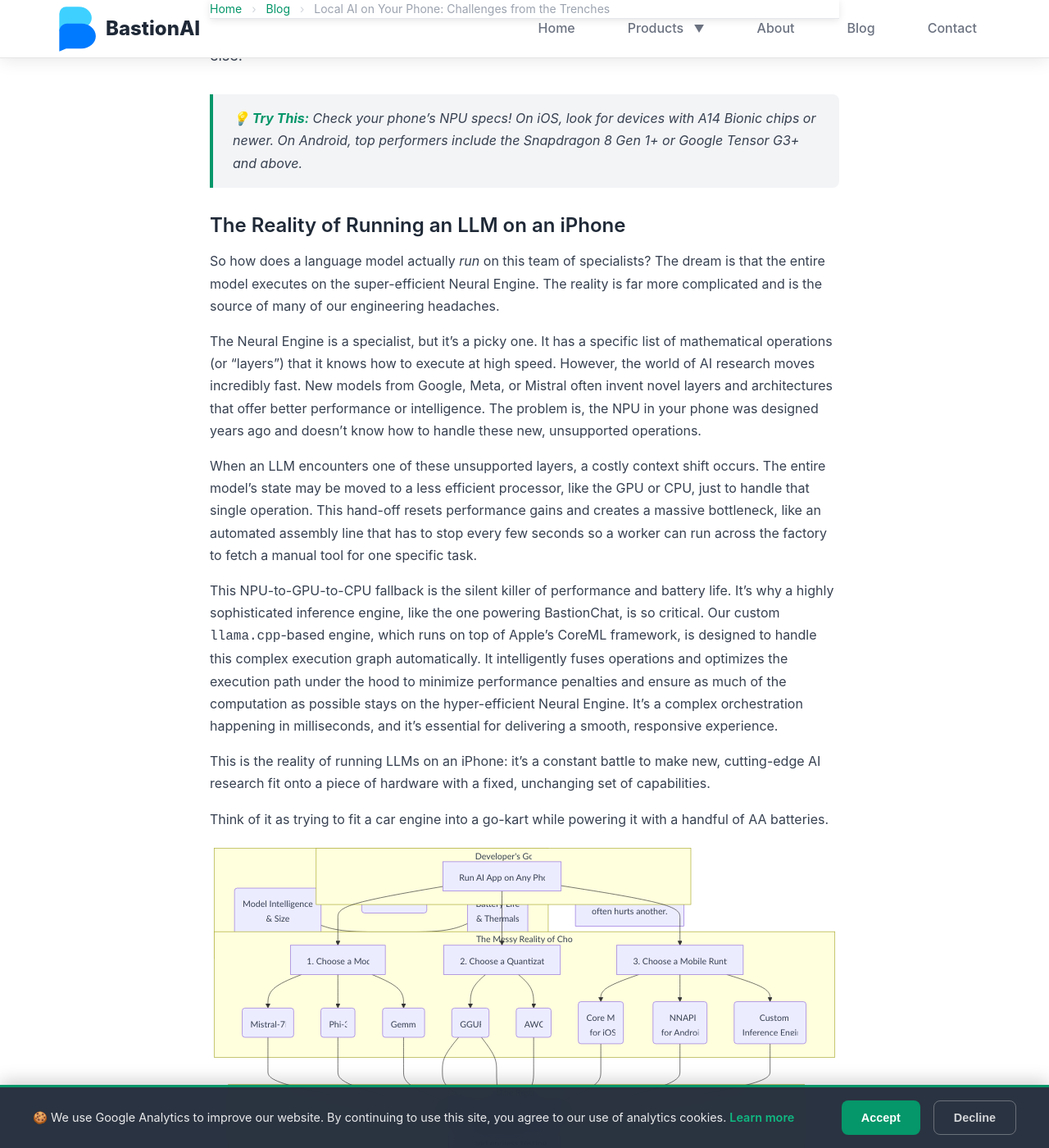
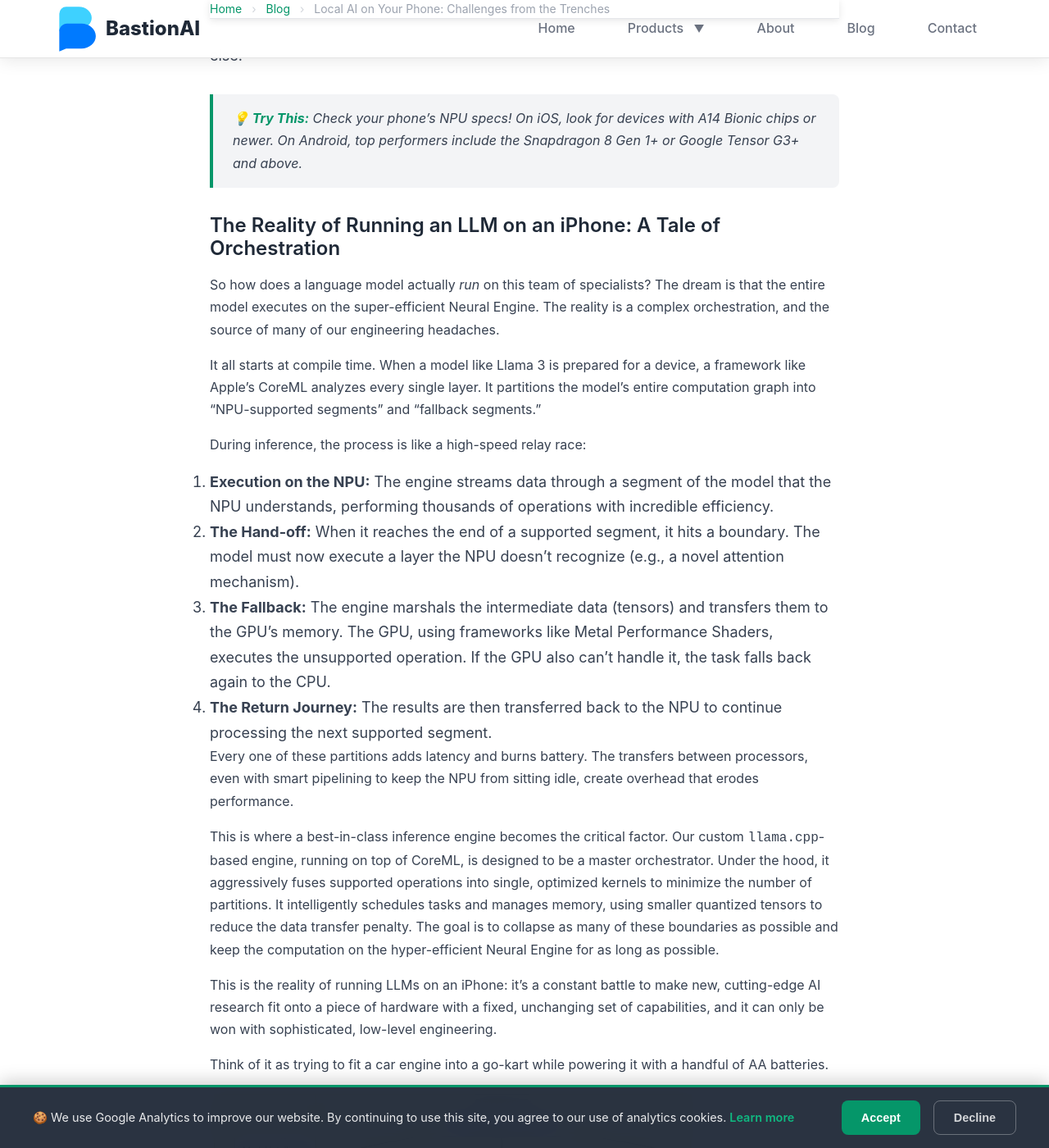
Before and after one commit to BastionAI/bastionai.github.io, a Jekyll site: the page built from _posts/2025-07-10-challenges-local-ai-mobile.md, in a window 1280 px wide and 1400 px high, scrolled down 1661 px. Shown: the whole window at 82% size. Built offline with Jekyll 4.4.1, drawn with Linux system fonts in a browser that asks for light colours.

Commit message:
docs: add deep technical details on LLM inference orchestration

```diff
--- a/_posts/2025-07-10-challenges-local-ai-mobile.md
+++ b/_posts/2025-07-10-challenges-local-ai-mobile.md
@@ -29,17 +29,24 @@
   <p style="margin: 0; font-style: italic;"><strong style="color: #059669;">💡 Try This:</strong> Check your phone’s NPU specs! On iOS, look for devices with A14 Bionic chips or newer. On Android, top performers include the Snapdragon 8 Gen 1+ or Google Tensor G3+ and above.</p>
 </div>
 
-#### The Reality of Running an LLM on an iPhone
+#### The Reality of Running an LLM on an iPhone: A Tale of Orchestration
 
-So how does a language model actually *run* on this team of specialists? The dream is that the entire model executes on the super-efficient Neural Engine. The reality is far more complicated and is the source of many of our engineering headaches.
+So how does a language model actually *run* on this team of specialists? The dream is that the entire model executes on the super-efficient Neural Engine. The reality is a complex orchestration, and the source of many of our engineering headaches.
 
-The Neural Engine is a specialist, but it's a picky one. It has a specific list of mathematical operations (or "layers") that it knows how to execute at high speed. However, the world of AI research moves incredibly fast. New models from Google, Meta, or Mistral often invent novel layers and architectures that offer better performance or intelligence. The problem is, the NPU in your phone was designed years ago and doesn't know how to handle these new, unsupported operations.
+It all starts at compile time. When a model like Llama 3 is prepared for a device, a framework like Apple's CoreML analyzes every single layer. It partitions the model’s entire computation graph into "NPU-supported segments" and "fallback segments."
 
-When an LLM encounters one of these unsupported layers, a costly context shift occurs. The entire model's state may be moved to a less efficient processor, like the GPU or CPU, just to handle that single operation. This hand-off resets performance gains and creates a massive bottleneck, like an automated assembly line that has to stop every few seconds so a worker can run across the factory to fetch a manual tool for one specific task.
+During inference, the process is like a high-speed relay race:
 
-This NPU-to-GPU-to-CPU fallback is the silent killer of performance and battery life. It's why a highly sophisticated inference engine, like the one powering BastionChat, is so critical. Our custom `llama.cpp`-based engine, which runs on top of Apple's CoreML framework, is designed to handle this complex execution graph automatically. It intelligently fuses operations and optimizes the execution path under the hood to minimize performance penalties and ensure as much of the computation as possible stays on the hyper-efficient Neural Engine. It's a complex orchestration happening in milliseconds, and it's essential for delivering a smooth, responsive experience.
+1.  **Execution on the NPU:** The engine streams data through a segment of the model that the NPU understands, performing thousands of operations with incredible efficiency.
+2.  **The Hand-off:** When it reaches the end of a supported segment, it hits a boundary. The model must now execute a layer the NPU doesn’t recognize (e.g., a novel attention mechanism).
+3.  **The Fallback:** The engine marshals the intermediate data (tensors) and transfers them to the GPU's memory. The GPU, using frameworks like Metal Performance Shaders, executes the unsupported operation. If the GPU also can't handle it, the task falls back again to the CPU.
+4.  **The Return Journey:** The results are then transferred back to the NPU to continue processing the next supported segment.
 
-This is the reality of running LLMs on an iPhone: it's a constant battle to make new, cutting-edge AI research fit onto a piece of hardware with a fixed, unchanging set of capabilities.
+Every one of these partitions adds latency and burns battery. The transfers between processors, even with smart pipelining to keep the NPU from sitting idle, create overhead that erodes performance.
+
+This is where a best-in-class inference engine becomes the critical factor. Our custom `llama.cpp`-based engine, running on top of CoreML, is designed to be a master orchestrator. Under the hood, it aggressively fuses supported operations into single, optimized kernels to minimize the number of partitions. It intelligently schedules tasks and manages memory, using smaller quantized tensors to reduce the data transfer penalty. The goal is to collapse as many of these boundaries as possible and keep the computation on the hyper-efficient Neural Engine for as long as possible.
+
+This is the reality of running LLMs on an iPhone: it's a constant battle to make new, cutting-edge AI research fit onto a piece of hardware with a fixed, unchanging set of capabilities, and it can only be won with sophisticated, low-level engineering.
 
 Think of it as trying to fit a car engine into a go-kart while powering it with a handful of AA batteries.
 
```
Also changed, not shown: 1 other file.
